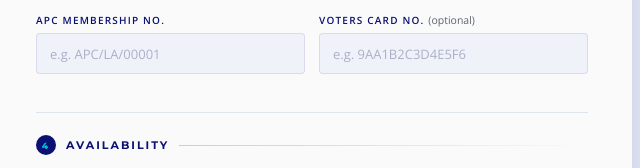
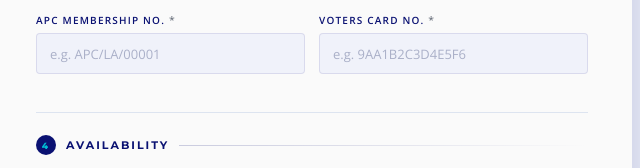
Before and after one commit to Agbaraojo001/MFA-AMBASSADORS, a website: page public/index.html in a window 1280 px wide. Shown: the part 1316-1484 px from the top of the page, 328-968 px from the left. Drawn offline with nearby package versions, Linux system fonts and the light colour scheme.

Commit message:
prototype app for apc membership 3

```diff
--- a/public/index.html
+++ b/public/index.html
@@ -297,13 +297,13 @@
 
         <div class="form-row">
           <div class="field" id="f-apc_membership_no">
-            <label>APC Membership No. <span class="opt"></span></label>
+            <label>APC Membership No. <span class="opt">*</span></label>
             <input type="text" id="apc_membership_no" placeholder="e.g. APC/LA/00001"
                    maxlength="50">
             <div class="error-msg" id="e-apc_membership_no"></div>
           </div>
           <div class="field" id="f-voters_card_no">
-            <label>Voters Card No. <span class="opt">(optional)</span></label>
+            <label>Voters Card No. <span class="opt">*</span></label>
             <input type="text" id="voters_card_no" placeholder="e.g. 9AA1B2C3D4E5F6"
                    maxlength="20">
             <div class="error-msg" id="e-voters_card_no"></div>
```
